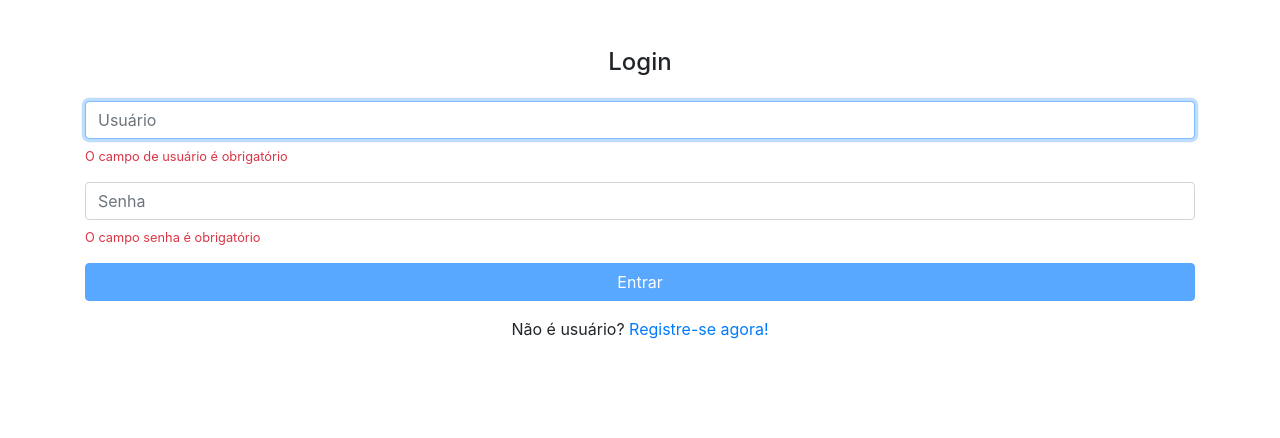
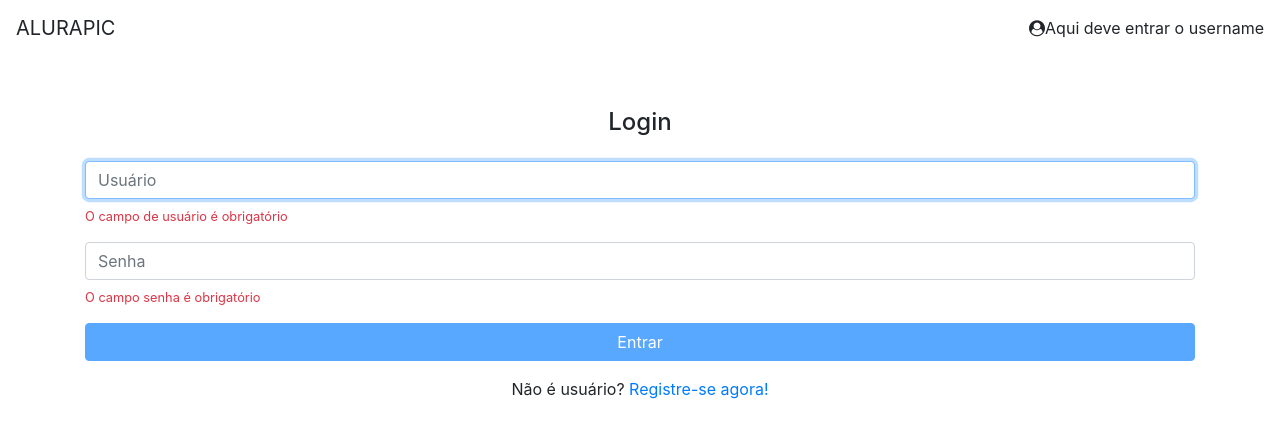
Before and after one commit to guerradaniel/alurapic, an Angular app: page / in a window 1280 px wide. Shown: the top 438 px of the page. Built offline with nearby package versions, Linux system fonts and the light colour scheme.

Commit message:
Acrescentei uma header fixa no index.html.

```diff
--- a/src/app/app.component.html
+++ b/src/app/app.component.html
@@ -1 +1,2 @@
+<ap-header></ap-header>
 <router-outlet></router-outlet>
--- a/src/app/app.module.ts
+++ b/src/app/app.module.ts
@@ -6,6 +6,7 @@
 import { AppRoutingModule } from './app.routing.module';
 import { ErrorsModule } from './errors/errors.module';
 import { HomeModule } from './home/home.module';
+import { CoreModule } from './core/core.module';
 
 @NgModule({
   declarations: [
@@ -17,6 +18,7 @@
     PhotosModule,
     AppRoutingModule,
     ErrorsModule,
+    CoreModule
   ],
   providers: [
   ],
--- /dev/null
+++ b/src/app/core/header/header.component.html
@@ -0,0 +1,9 @@
+<header class="fixed-top">
+  <nav class="navbar navbar-light bg-white">
+    <a class="navbar-brand">ALURAPIC</a>
+    <div>
+      <i class="fa fa-user-circle"></i>
+      <a>Aqui deve entrar o username</a>
+    </div>
+  </nav>
+</header>
--- a/src/index.html
+++ b/src/index.html
@@ -7,6 +7,14 @@
   <base href="/">
   <meta name="viewport" content="width=device-width, initial-scale=1">
   <link rel="icon" type="image/x-icon" href="favicon.ico">
+
+  <style>
+    body {
+      padding-top: 60px;
+    }
+
+  </style>
+
 </head>
 
 <body>
```
Also changed, not shown: src/app/core/core.module.ts (added, +11 -0 lines), src/app/core/header/header.component.ts (added, +9 -0 lines).
